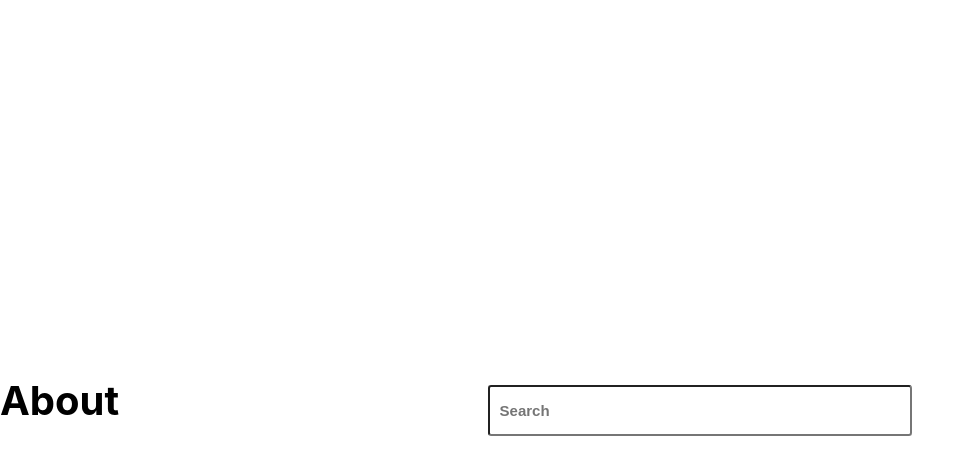
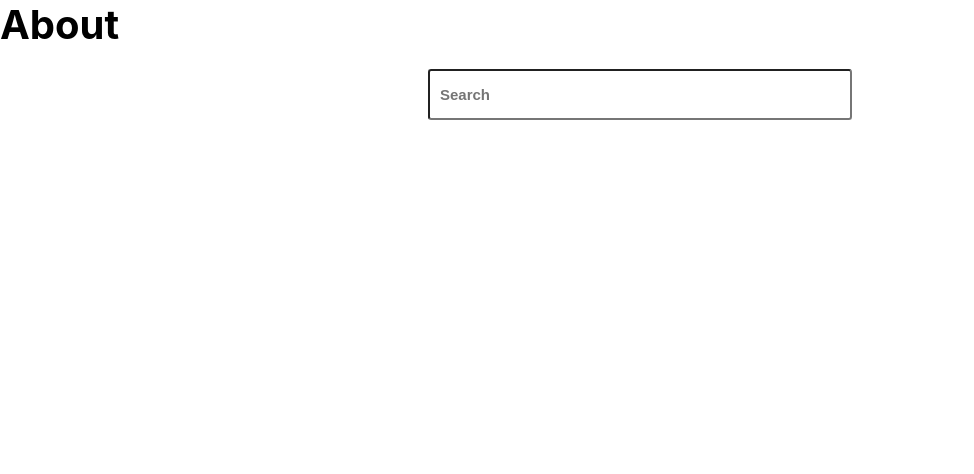
Before and after one commit to joseungjin/React-MedicineSearch-About, a React (Create React App) app: page / in a window 1280 px wide. Shown: the top 474 px of the page, without its empty margins (0-974 px from the left). Built offline with nearby package versions, Linux system fonts and the light colour scheme.

Commit message:
useLocation add

```diff
--- a/src/componets/Main/Main.js
+++ b/src/componets/Main/Main.js
@@ -26,8 +26,8 @@ function Main() {
     // }
 
     return (
-      <div style={{display:'flex', justifyContent:'center', alignItems:'center',width:'100%', height:'100vh'}}>
-        <div style={{fontSize:"40px", fontWeight:"bold"}}>About</div>
+      // <div style={{display:'flex', justifyContent:'center', alignItems:'center',width:'100%', height:'100vh'}}>
+        <div style={{fontSize:"40px", fontWeight:"bold"}}>About
         <SearchBar />
       </div>
 
--- a/src/componets/SearchBar/SearchBar.js
+++ b/src/componets/SearchBar/SearchBar.js
@@ -46,7 +46,7 @@ const navigate = useNavigate();
 const onEnter =(e) =>{
   console.log("2222"+e.key)
     if(e.key =='Enter'){
-      navigate("/preview");
+      navigate("/preview",{state:e.target.value});
      //페이지 이동
     }
 }
```
